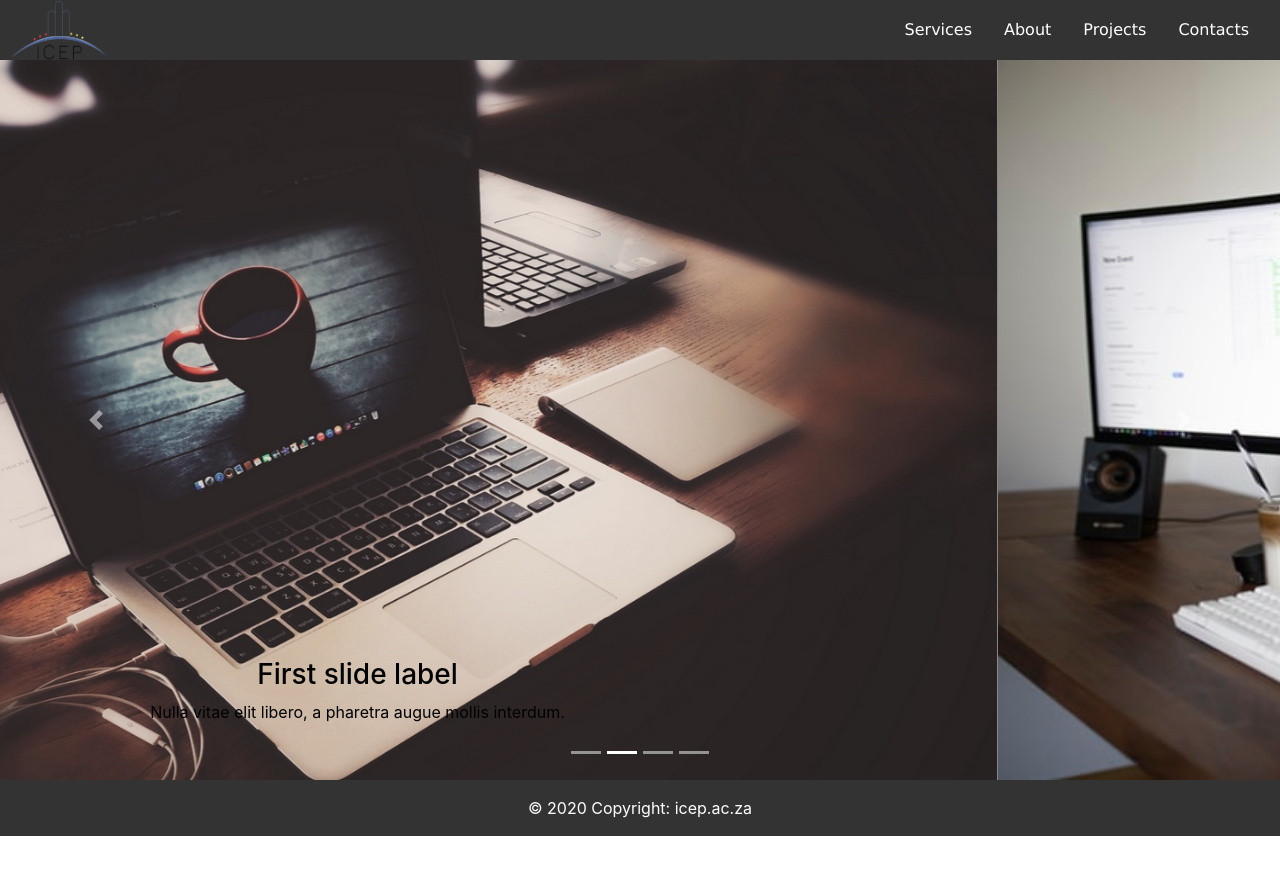
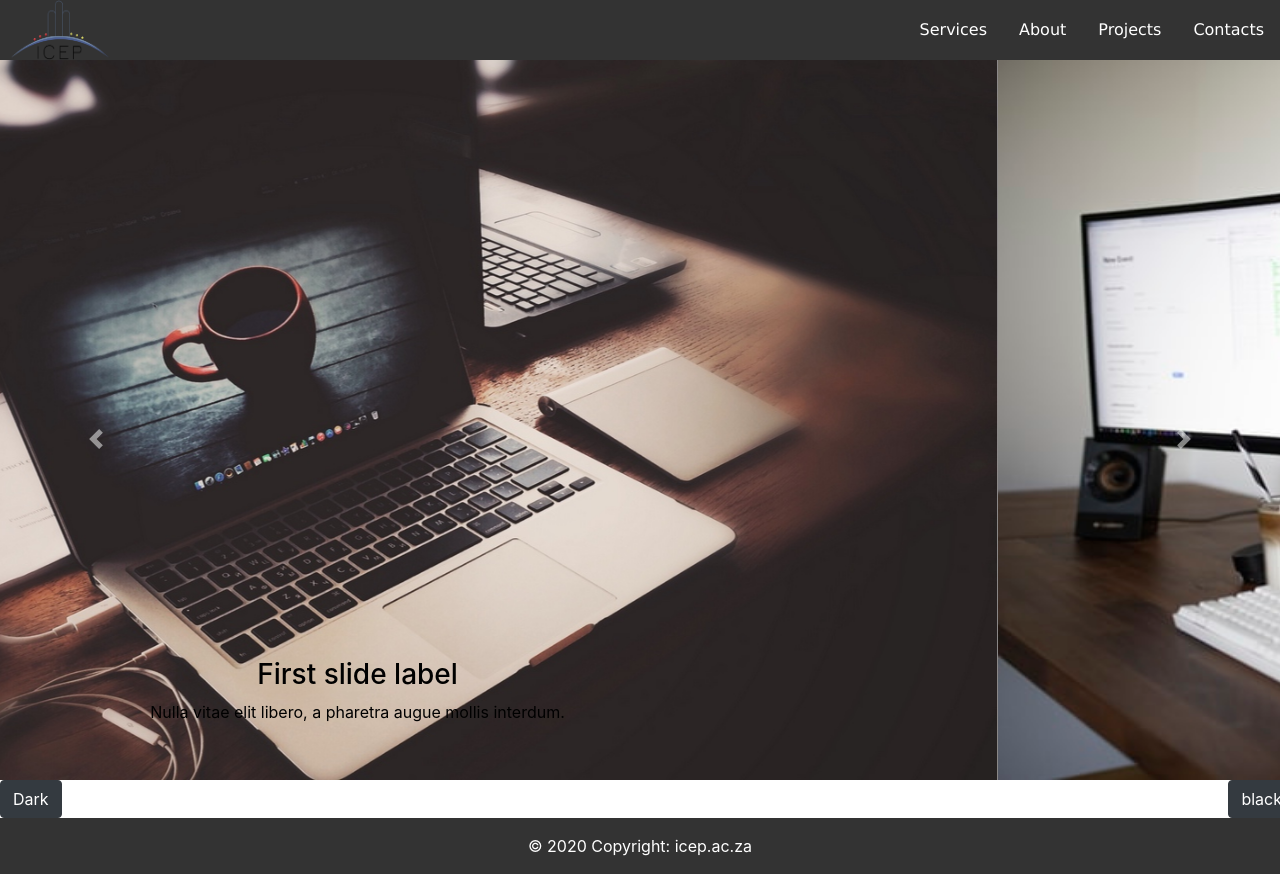
Before and after one commit to MooraBlack/icep_web, an Angular app: page /landing in a window 1280 px wide. Before the commit the page ends 836 px from the top, so only its background shows below. Built offline with nearby package versions, Linux system fonts and the light colour scheme.

Commit message:
Update
Co-Authored-By: Moora <moorablack@users.noreply.github.com>

```diff
--- a/src/app/landing/landing.component.css
+++ b/src/app/landing/landing.component.css
@@ -19,7 +19,7 @@
   flex: 3;
   margin-left: 10px;
 }
-.col{
+.col-items2{
   flex: 1;
   display: flex;
 }
@@ -34,7 +34,7 @@ ul {
    font-family: Verdana, Geneva, Tahoma, sans-serif;
 }
 
-.col ul li a{
+.col-items2 ul li a{
   margin-top: 10px;
 }
 
--- a/src/app/landing/landing.component.html
+++ b/src/app/landing/landing.component.html
@@ -11,7 +11,7 @@
             </ul>
           </a>
       </div>
-     <div class="col">
+     <div class="col-items2">
       <ul>
           <li><a class="nav-link" href =services>Services</a></li>
           <li><a class="nav-link" href=about>About</a> </li>
@@ -62,14 +62,32 @@
         </div>
       </div>
     </div>
+
+
+
     <a class="carousel-control-prev" href="#carouselExampleCaptions" role="button" data-slide="prev">
       <span class="carousel-control-prev-icon" aria-hidden="true"></span>
       <span class="sr-only">Previous</span>
     </a>
+
+
+      <a href="">
+        <div class="row justify-content-center">
+          <div class="col">
+            <button type="button" class="btn btn-dark">Dark</button>
+          </div>
+          <div class="col2">
+            <button type="button" class="btn btn-dark">black</button>
+          </div>
+        </div>
+      </a>
+
+
     <a class="carousel-control-next" href="#carouselExampleCaptions" role="button" data-slide="next">
       <span class="carousel-control-next-icon" aria-hidden="true"></span>
       <span class="sr-only">Next</span>
     </a>
+
   </div>
 
 
```
